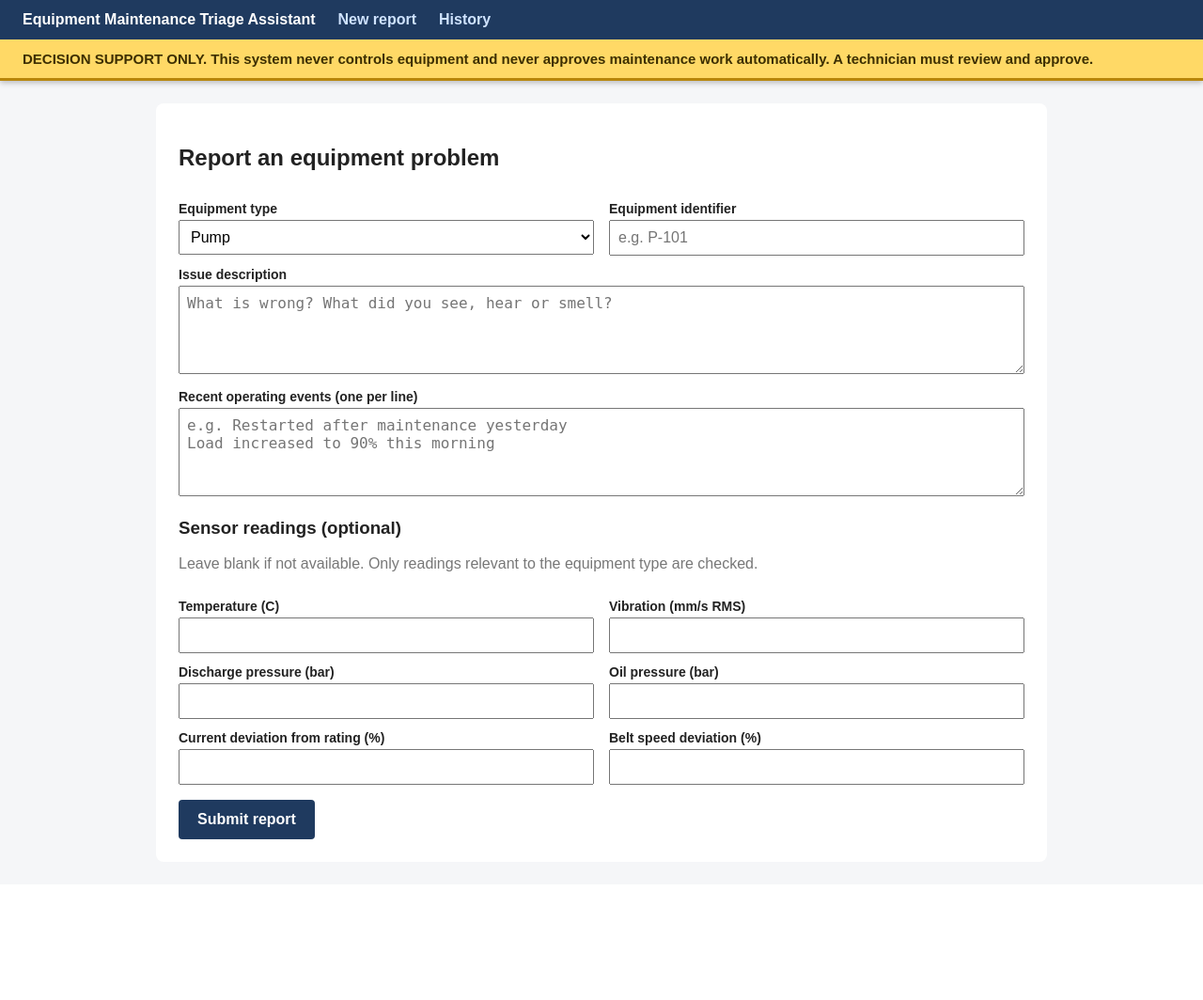
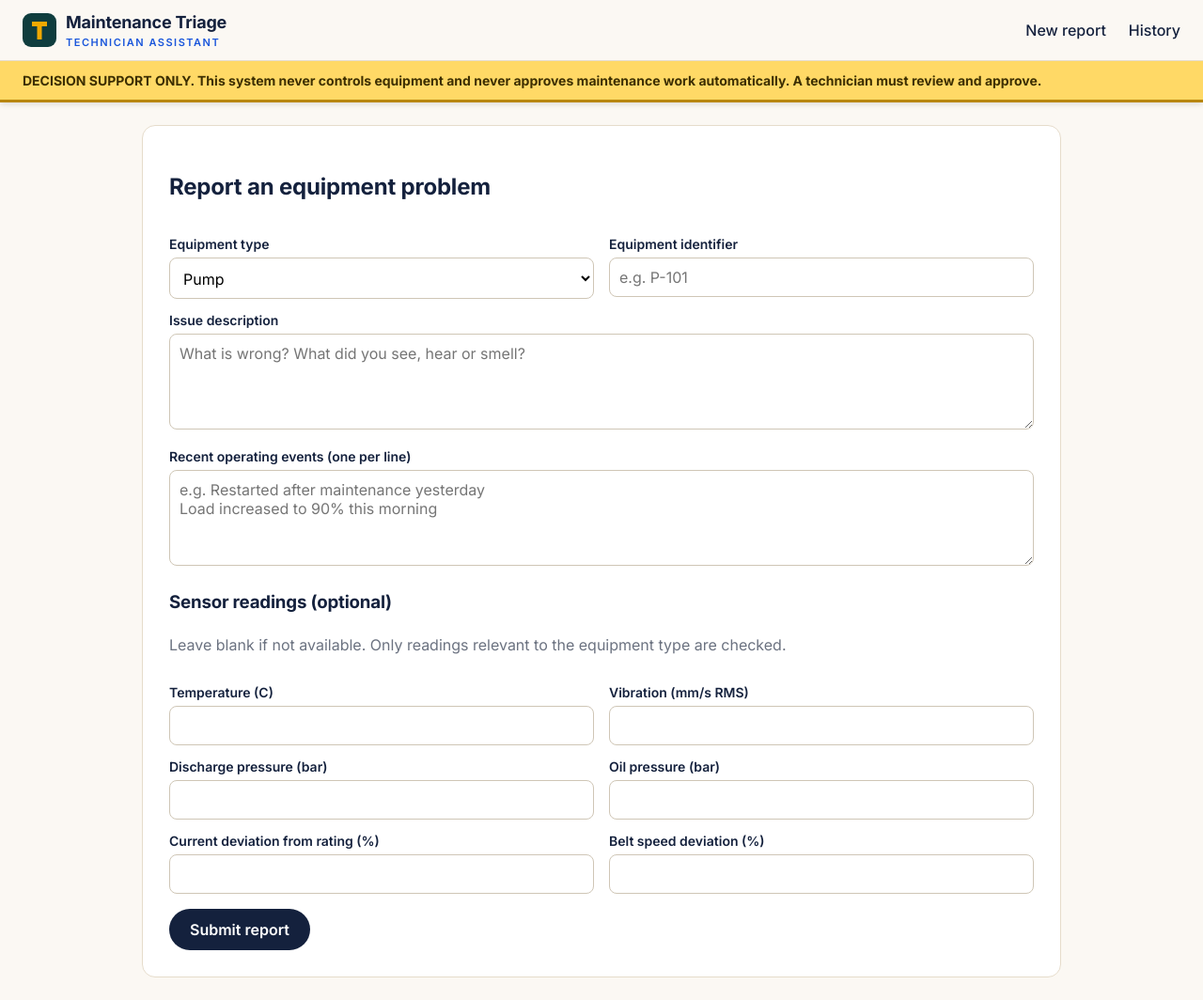
Before and after one commit to rupnawarpratik88/triage-assistant, a FastAPI app: page / in a window 1280 px wide. Shown: the whole page at 94% size. Before the commit the page ends 893 px from the top, so only its background shows below. Run offline with FastAPI, Linux system fonts and the light colour scheme.

Commit message:
style: new brand header with logo mark, Inter font and warm palette

```diff
--- a/app/templates/base.html
+++ b/app/templates/base.html
@@ -4,59 +4,83 @@
 <meta charset="utf-8">
 <meta name="viewport" content="width=device-width, initial-scale=1">
 <title>{% block title %}Triage Assistant{% endblock %}</title>
+<link rel="preconnect" href="https://fonts.googleapis.com">
+<link href="https://fonts.googleapis.com/css2?family=DM+Serif+Display&family=Inter:wght@400;500;600;700&display=swap" rel="stylesheet">
 <style>
-  body { font-family: Arial, sans-serif; margin: 0; background: #f5f6f8; color: #222; font-size: 16px; }
-  .topbar { position: sticky; top: 0; z-index: 50; box-shadow: 0 2px 6px rgba(0,0,0,0.25); }
-  header { background: #1f3a5f; color: #fff; padding: 12px 24px; display: flex; gap: 24px; align-items: center; flex-wrap: wrap; }
-  header a { color: #cfe3ff; text-decoration: none; font-weight: bold; }
-  .notice { background: #ffd966; border-bottom: 3px solid #b8860b; padding: 12px 24px; font-size: 15px; font-weight: bold; color: #3d2f00; }
-  main { max-width: 900px; margin: 24px auto; background: #fff; padding: 24px; border-radius: 8px; }
-  label { display: block; margin-top: 12px; font-weight: bold; font-size: 14px; }
-  input, select, textarea { width: 100%; padding: 8px; margin-top: 4px; box-sizing: border-box; font-size: 16px; }
-  button { margin-top: 16px; padding: 12px 20px; background: #1f3a5f; color: #fff; border: 0; border-radius: 4px; cursor: pointer; font-size: 16px; font-weight: bold; }
+  :root { --ink: #14213d; --accent: #1a56db; --paper: #fbf8f3; --sand: #f3ede2; --line: #e6dccb; }
+  body { font-family: Inter, "Segoe UI", Arial, sans-serif; margin: 0; background: var(--paper); color: var(--ink); font-size: 16px; line-height: 1.5; }
+  .topbar { position: sticky; top: 0; z-index: 50; box-shadow: 0 2px 6px rgba(0,0,0,0.12); }
+  header { background: var(--paper); border-bottom: 1px solid var(--line); padding: 10px 24px; display: flex; gap: 24px; align-items: center; flex-wrap: wrap; }
+  .brand { display: flex; align-items: center; gap: 10px; text-decoration: none; color: var(--ink); }
+  .brand b { font-size: 18px; letter-spacing: -0.2px; }
+  .brand small { display: block; font-size: 11px; letter-spacing: 1.5px; color: var(--accent); font-weight: 600; text-transform: uppercase; }
+  header nav { margin-left: auto; display: flex; gap: 24px; }
+  header nav a { color: var(--ink); text-decoration: none; font-weight: 500; }
+  header nav a:hover { color: var(--accent); }
+  .notice { background: #ffd966; border-bottom: 3px solid #b8860b; padding: 10px 24px; font-size: 14px; font-weight: 700; color: #3d2f00; }
+  main { max-width: 920px; margin: 24px auto; background: #fff; padding: 28px; border-radius: 14px; border: 1px solid var(--line); }
+  h2, h3 { letter-spacing: -0.2px; }
+  label { display: block; margin-top: 12px; font-weight: 600; font-size: 14px; }
+  input, select, textarea { width: 100%; padding: 10px; margin-top: 4px; box-sizing: border-box; font-size: 16px; font-family: inherit; border: 1px solid #cfc6b6; border-radius: 8px; background: #fff; }
+  input:focus, select:focus, textarea:focus { outline: 2px solid var(--accent); border-color: var(--accent); }
+  button { margin-top: 16px; padding: 12px 22px; background: var(--ink); color: #fff; border: 0; border-radius: 999px; cursor: pointer; font-size: 16px; font-weight: 600; font-family: inherit; }
   button:disabled { background: #8a97a8; cursor: wait; }
   button.danger { background: #b23a3a; }
   button.btn-ok { background: #2e7d32; }
-  button.small { margin-top: 0; padding: 4px 10px; font-size: 13px; background: #fff; color: #1f3a5f; border: 1px solid #1f3a5f; }
+  button.small { margin-top: 0; padding: 4px 12px; font-size: 13px; background: #fff; color: var(--ink); border: 1px solid var(--ink); }
   .grid { display: grid; grid-template-columns: 1fr 1fr; gap: 0 16px; }
-  .muted { color: #777; }
-  .errors { background: #fde2e2; border: 1px solid #e29a9a; padding: 8px 16px; border-radius: 4px; }
-  .success { background: #e3f4e6; border: 1px solid #8cc99a; padding: 8px 16px; border-radius: 4px; margin-bottom: 12px; }
-  .item { padding: 8px 12px; margin: 6px 0; border-left: 6px solid #999; background: #fafafa; }
+  .muted { color: #6b7280; }
+  .errors { background: #fde2e2; border: 1px solid #e29a9a; padding: 8px 16px; border-radius: 8px; }
+  .success { background: #e3f4e6; border: 1px solid #8cc99a; padding: 8px 16px; border-radius: 8px; margin-bottom: 12px; }
+  .item { padding: 10px 14px; margin: 8px 0; border-left: 6px solid #999; background: #fafafa; border-radius: 0 8px 8px 0; }
   .item.critical { border-left-width: 10px; border-color: #c62828; background: #fdecec; }
   .item.warning { border-color: #f2b705; background: #fffbe0; }
   .item.ok { border-color: #2e7d32; background: #edf7ee; }
   .item.data_quality { border-color: #e8590c; background: #fff1e6; }
   .item.info { border-color: #607d8b; background: #eef2f4; }
-  .sev { display: inline-block; font-size: 12px; font-weight: bold; padding: 2px 8px; border-radius: 4px; color: #fff; letter-spacing: 0.4px; margin-right: 6px; background: #607d8b; }
+  .sev { display: inline-block; font-size: 12px; font-weight: 700; padding: 2px 9px; border-radius: 999px; color: #fff; letter-spacing: 0.4px; margin-right: 6px; background: #607d8b; }
   .sev-critical { background: #c62828; font-size: 13px; }
   .sev-warning { background: #d98200; }
   .sev-ok { background: #2e7d32; }
   .sev-data_quality { background: #e8590c; }
   .sev-info { background: #607d8b; }
-  .tag { font-size: 12px; background: #e8e8e8; padding: 1px 6px; border-radius: 3px; }
-  .badge { font-size: 11px; font-weight: bold; padding: 1px 6px; border-radius: 3px; background: #e3e8f0; }
+  .tag { font-size: 12px; background: #ece7dc; padding: 1px 8px; border-radius: 999px; }
+  .badge { font-size: 11px; font-weight: 700; padding: 1px 8px; border-radius: 999px; background: #e3e8f0; }
   .badge.possible { background: #fff0c2; }
-  .actions { border: 2px solid #1f3a5f; background: #f1f5fb; border-radius: 8px; padding: 12px 16px; margin: 12px 0 20px; }
-  .actions-title { font-weight: bold; margin-bottom: 8px; color: #1f3a5f; }
+  .actions { border: 2px solid var(--accent); background: #f1f5fd; border-radius: 12px; padding: 12px 16px; margin: 12px 0 20px; }
+  .actions-title { font-weight: 700; margin-bottom: 8px; color: var(--accent); }
   .actions-row { display: flex; flex-wrap: wrap; gap: 10px; align-items: center; }
   .actions form { margin: 0; }
   .actions button { margin-top: 0; }
-  .btn { display: inline-block; padding: 12px 20px; background: #1f3a5f; color: #fff; border-radius: 4px; text-decoration: none; font-weight: bold; }
-  .btn.secondary { background: #fff; color: #1f3a5f; border: 2px solid #1f3a5f; padding: 10px 18px; }
+  .btn { display: inline-block; padding: 12px 22px; background: var(--ink); color: #fff; border-radius: 999px; text-decoration: none; font-weight: 600; }
+  .btn.secondary { background: #fff; color: var(--ink); border: 2px solid var(--ink); padding: 10px 20px; }
   .gap-actions { margin-top: 6px; display: flex; gap: 10px; align-items: center; flex-wrap: wrap; font-size: 13px; }
   .gap-actions form { margin: 0; }
-  .placeholder { border: 1px dashed #aaa; padding: 12px; color: #666; border-radius: 4px; }
-  pre.wo { white-space: pre-wrap; background: #fafafa; border: 1px solid #ddd; padding: 12px; border-radius: 4px; font-family: inherit; }
-  @media (max-width: 640px) { .grid { grid-template-columns: 1fr; } main { margin: 12px; padding: 16px; } }
+  pre.wo { white-space: pre-wrap; background: #fafafa; border: 1px solid #ddd; padding: 12px; border-radius: 8px; font-family: inherit; }
+  /* home page hero */
+  .hero { background: var(--sand); border: 1px solid var(--line); border-radius: 16px; padding: 28px; margin-bottom: 24px; }
+  .pill { display: inline-block; border: 1px solid #2f6f62; color: #1f4f45; background: #e6f2ee; border-radius: 999px; padding: 4px 14px; font-size: 14px; font-weight: 500; }
+  .hero h1 { font-family: "DM Serif Display", Georgia, serif; font-weight: 400; font-size: 40px; line-height: 1.15; margin: 14px 0 10px; letter-spacing: -0.5px; }
+  .hero p { color: #4b5563; max-width: 620px; margin: 0 0 20px; }
+  .steps { display: flex; flex-wrap: wrap; gap: 22px; }
+  .step { display: flex; align-items: center; gap: 10px; font-size: 14px; font-weight: 500; }
+  .circle { width: 34px; height: 34px; border-radius: 50%; border: 2px solid #c9c1b0; background: #fff; display: inline-flex; align-items: center; justify-content: center; font-weight: 700; font-size: 14px; }
+  .step.on .circle { background: var(--accent); border-color: var(--accent); color: #fff; }
+  .step.on { color: var(--accent); }
+  @media (max-width: 640px) { .grid { grid-template-columns: 1fr; } main { margin: 12px; padding: 16px; } .hero h1 { font-size: 30px; } }
 </style>
 </head>
 <body>
 <div class="topbar">
   <header>
-    <b>Equipment Maintenance Triage Assistant</b>
-    <a href="/">New report</a>
-    <a href="/equipment">History</a>
+    <a class="brand" href="/">
+      <svg width="36" height="36" viewBox="0 0 36 36" aria-hidden="true"><rect width="36" height="36" rx="9" fill="#0f3d3e"/><path d="M10 9h16v5h-5.5v14h-5V14H10z" fill="#f2a900"/></svg>
+      <span><b>Maintenance Triage</b><small>Technician assistant</small></span>
+    </a>
+    <nav>
+      <a href="/">New report</a>
+      <a href="/equipment">History</a>
+    </nav>
   </header>
   <div class="notice">DECISION SUPPORT ONLY. This system never controls equipment and never approves maintenance work automatically. A technician must review and approve.</div>
 </div>
```
